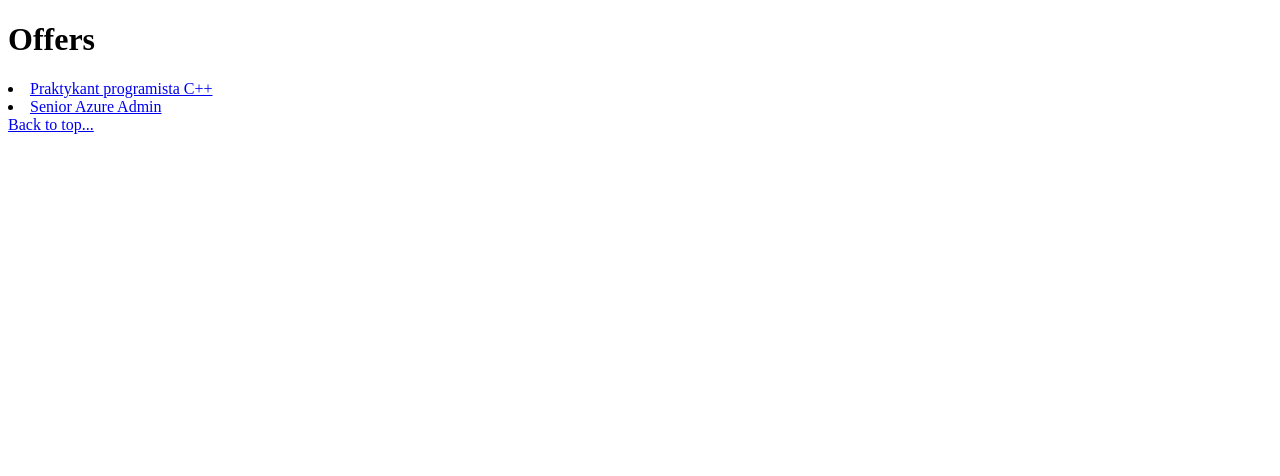
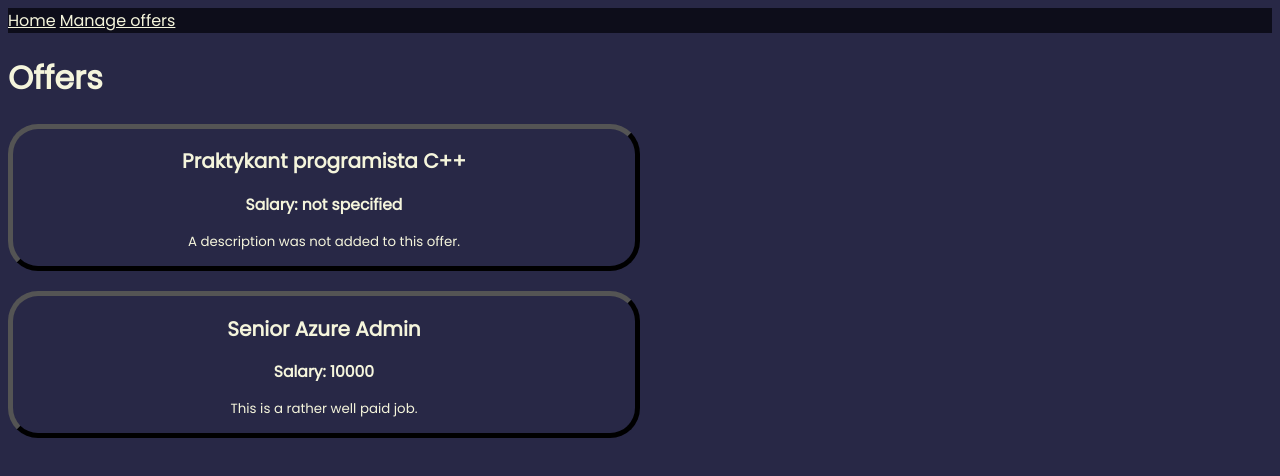
Before and after one commit to PIS-2023Z/svelte-frontend, a SvelteKit app: page /offers in a window 1280 px wide. Shown: the top 476 px of the page. Built offline with nearby package versions, Linux system fonts and the light colour scheme.

Commit message:
KAN-14 Added initial styling. Added a separate Offer component rendered in the /orders section. Added a top level layout. Added typing to the retrieved api data.

```diff
--- a/src/app.html
+++ b/src/app.html
@@ -1,12 +1,17 @@
 <!doctype html>
 <html lang="en">
+
 <head>
 	<meta charset="utf-8" />
 	<link rel="icon" href="%sveltekit.assets%/favicon.png" />
+	<link rel="stylesheet" href="https://fonts.googleapis.com/css2?family=Poppins">
+	<link rel="stylesheed" href="/src/lib/global_style.css">
 	<meta name="viewport" content="width=device-width, initial-scale=1" />
 	%sveltekit.head%
 </head>
+
 <body data-sveltekit-preload-data="hover">
 	<div style="display: contents">%sveltekit.body%</div>
 </body>
+
 </html>
--- /dev/null
+++ b/src/lib/global_style.css
@@ -0,0 +1,4 @@
+:root {
+    --bg-color: rgb(40, 40, 70);
+    --text-color: beige;
+}
--- a/src/lib/index.ts
+++ b/src/lib/index.ts
@@ -1,3 +1,5 @@
+import type { ApiOffer } from './types';
+
 export const enum JobStatus {
 	AVAILABLE = 'Available',
 	EXPIRED = 'Expired',
@@ -16,8 +18,8 @@ export class JobOffer {
 		name: string,
 		expiration_date: Date,
 		date_published: Date,
-		salary?: number,
-		description?: string
+		salary?: number | null,
+		description?: string | null
 	) {
 		this.name = name;
 		this.expiration_date = expiration_date;
@@ -71,4 +73,14 @@ export class JobOffer {
 			return false;
 		return true;
 	}
+
+	static from_api_offer(data: ApiOffer): JobOffer {
+		return new JobOffer(
+			data.name,
+			data.expiration_date,
+			data.date_published,
+			data.salary,
+			data.description
+		);
+	}
 }
--- /dev/null
+++ b/src/lib/types.ts
@@ -0,0 +1,15 @@
+import type { JobStatus } from '$lib';
+
+export type ApiOffer = {
+	id: number;
+	name: string;
+	date_published: Date;
+	expiration_date: Date;
+	status: JobStatus;
+	salary: number | null;
+	description: string | null;
+};
+
+export type ApiOfferResponse = {
+	data: Array<ApiOffer>;
+};
--- /dev/null
+++ b/src/routes/+layout.svelte
@@ -0,0 +1,19 @@
+<nav>
+	<a href="/">Home</a>
+	<a href="/offers">Manage offers</a>
+</nav>
+<slot />
+
+<style>
+	nav {
+		background-color: rgb(13, 13, 26);
+		width: 100%;
+	}
+	nav a {
+		color: beige;
+		font-family: Poppins, Helvetica, Arial, sans-serif;
+	}
+	:global(body) {
+		background-color: rgb(40, 40, 70);
+	}
+</style>
--- a/src/routes/+page.svelte
+++ b/src/routes/+page.svelte
@@ -1,4 +1,8 @@
-<script lang="ts">
-</script>
+<h1>Welcome to the applicant tracking system.</h1>
 
-<a href="/offers">Manage offers...</a>
+<style>
+	h1 {
+		color: beige;
+		font-family: Poppins, Helvetica, Arial, sans-serif;
+	}
+</style>
--- a/src/routes/offers/+page.server.ts
+++ b/src/routes/offers/+page.server.ts
@@ -1,5 +1,7 @@
-export const load: PageLoad = async ({ fetch }) => {
+import type { ApiOfferResponse } from '$lib/types';
+import type { PageServerLoad } from './$types';
+export const load: PageServerLoad = async ({ fetch }) => {
 	const response = await fetch('/api');
-	const data = await response.json();
+	const data: ApiOfferResponse = await response.json();
 	return data;
 };
--- a/src/routes/offers/+page.svelte
+++ b/src/routes/offers/+page.svelte
@@ -1,12 +1,29 @@
 <script lang="ts">
+	import { JobOffer } from '$lib';
+	import Offer from './Offer.svelte';
+
 	export let data;
 </script>
 
 <h1>Offers</h1>
 <div>
-	{#each data.data as offer}
-		<li><a href="/offers/{offer.id}">{offer.name}</a></li>
+	{#each data.data as offer (offer.id)}
+		<div class="offer_div">
+			<Offer
+				offer={JobOffer.from_api_offer(offer)}
+				href="/offers/{offer.id}"
+			/>
+		</div>
 	{/each}
 </div>
 
-<div><a href="/">Back to top...</a></div>
+<style>
+	.offer_div {
+		margin-bottom: 20px;
+		margin-top: 20px;
+	}
+	h1 {
+		font-family: Poppins, Arial, Helvetica, sans-serif;
+		color: beige;
+	}
+</style>
--- /dev/null
+++ b/src/routes/offers/Offer.svelte
@@ -0,0 +1,42 @@
+<script lang="ts">
+	import type { JobOffer } from '$lib/index';
+	import { createEventDispatcher } from 'svelte';
+
+	export let offer: JobOffer;
+	export let href: string;
+	const dispatch = createEventDispatcher();
+</script>
+
+<button
+	class="offer"
+	on:click={() => {
+		window.location.href = href;
+	}}
+>
+	<h2 class="name">{offer.name}</h2>
+	<h3 class="salary">
+		Salary: {offer.salary?.toString() ?? 'not specified'}
+	</h3>
+	<p class="description">
+		{offer.description ?? 'A description was not added to this offer.'}
+	</p>
+</button>
+
+<style>
+	.offer {
+		cursor: pointer;
+		width: 50%;
+		border-radius: 30px;
+		border-width: 5px;
+		background-color: var(--bg-color);
+	}
+	h2,
+	h3,
+	p {
+		font-family: Poppins, Arial, Helvetica, sans-serif;
+		color: beige;
+	}
+	.offer:hover {
+		border-color: beige;
+	}
+</style>
--- a/src/routes/offers/[slug]/+page.server.ts
+++ b/src/routes/offers/[slug]/+page.server.ts
@@ -1,8 +1,9 @@
+import type { ApiOfferResponse } from '$lib/types';
 import { error } from '@sveltejs/kit';
 import type { PageServerLoad } from '../$types';
 export const load: PageServerLoad = async ({ fetch, params }) => {
 	const response = await fetch('/api');
-	const data = await response.json();
+	const data: ApiOfferResponse = await response.json();
 	const result = data.data.find(
 		(offer) => offer.id === Number.parseInt(params.slug)
 	);
--- a/src/routes/offers/[slug]/+page.svelte
+++ b/src/routes/offers/[slug]/+page.svelte
@@ -3,3 +3,32 @@
 </script>
 
 <h1>{data.name}</h1>
+<p>Creation date: {data.date_published.toString()}</p>
+<p>Expiration date: {data.expiration_date.toString()}</p>
+<p>Salary: {data.salary?.toString() ?? 'not specified.'}</p>
+<p>Description: {data.description ?? 'not specified.'}</p>
+
+<div>
+	<button class="modify">Modify...</button>
+	<button class="delete">Delete...</button>
+</div>
+
+<style>
+	h1,
+	p {
+		font-family: Poppins, Arial, Helvetica, sans-serif;
+		color: beige;
+	}
+	button {
+		font-family: Poppins, Arial, Helvetica, sans-serif;
+		color: beige;
+		border-color: beige;
+		border-radius: 5px;
+	}
+	button.modify {
+		background-color: var(--bg-color);
+	}
+	button.delete {
+		background-color: rgb(95, 0, 0);
+	}
+</style>
```
Lines whose indentation alone changed are shown as unchanged.
